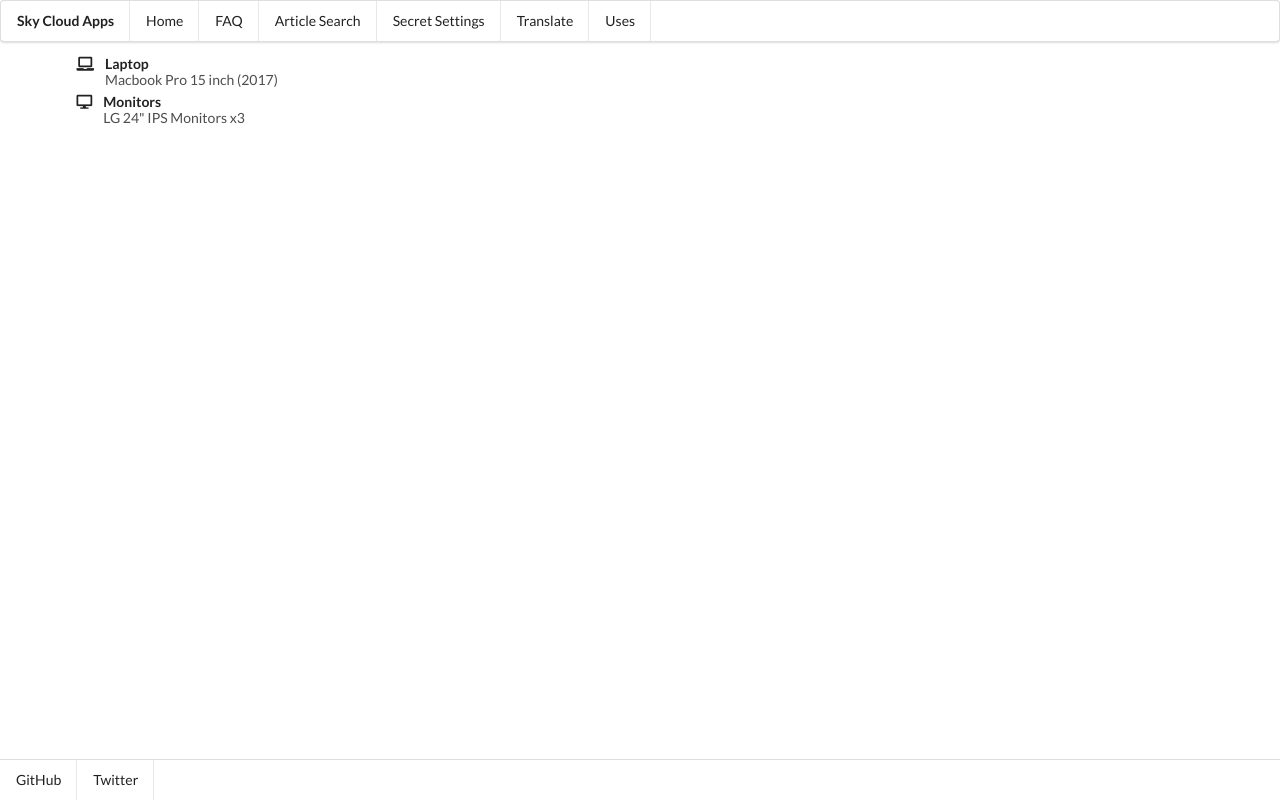
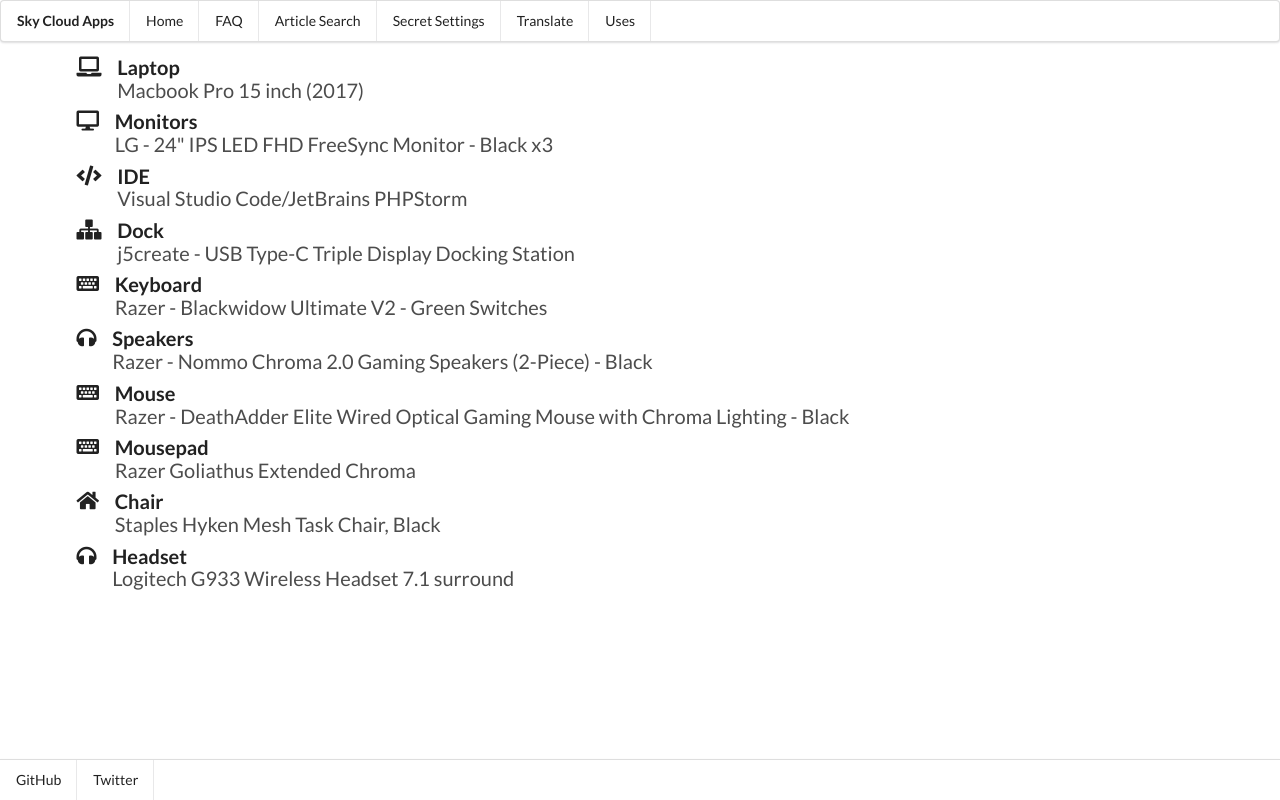
Before and after one commit to IAmLuisJ/ComponentNavigation, a React (Create React App) app: page /uses in a window 1280 px wide. Built offline with nearby package versions, Linux system fonts and the light colour scheme.

Commit message:
updated uses list

```diff
--- a/src/components/Uses.js
+++ b/src/components/Uses.js
@@ -11,7 +11,47 @@
         {
             icon: 'desktop',
             header: 'Monitors',
-            description: 'LG 24" IPS Monitors x3'
+            description: 'LG - 24" IPS LED FHD FreeSync Monitor - Black x3'
+        },
+        {
+            icon: 'code',
+            header: 'IDE',
+            description: 'Visual Studio Code/JetBrains PHPStorm'
+        },
+        {
+            icon: 'sitemap',
+            header: 'Dock',
+            description: 'j5create - USB Type-C Triple Display Docking Station'
+        },
+        {
+            icon: 'keyboard',
+            header: 'Keyboard',
+            description: 'Razer - Blackwidow Ultimate V2 - Green Switches'
+        },
+        {
+            icon: 'sound',
+            header: 'Speakers',
+            description: 'Razer - Nommo Chroma 2.0 Gaming Speakers (2-Piece) - Black'
+        },
+        {
+            icon: 'keyboard',
+            header: 'Mouse',
+            description: 'Razer - DeathAdder Elite Wired Optical Gaming Mouse with Chroma Lighting - Black'
+        },
+        {
+            icon: 'keyboard',
+            header: 'Mousepad',
+            description: 'Razer Goliathus Extended Chroma'
+        },
+        {
+            icon: 'home',
+            header: 'Chair',
+            description: 'Staples Hyken Mesh Task Chair, Black'
+        },
+        {
+            icon: 'headphones',
+            header: 'Headset',
+            description: 'Logitech G933 Wireless Headset 7.1 surround'
         }
     ];
 
@@ -28,7 +68,7 @@
 
     return (
         <div className="ui container">
-            <div className="ui list">
+            <div className="ui huge list">
                {usesListRendered}
             </div>
         </div>
```
